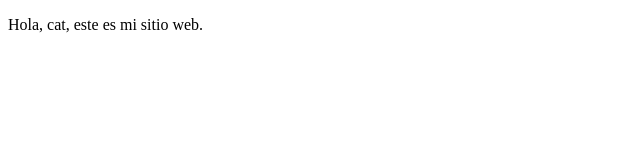
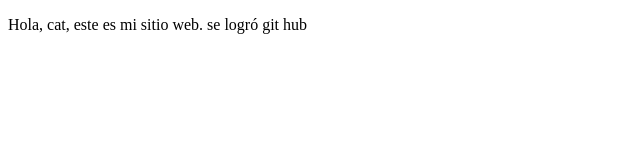
Before and after one commit to Rahulcs98/ProyectoDemoCursoPrework1, a plain HTML site: page index.html in a window 1280 px wide. Shown: the whole page, without its empty margins (0-640 px from the left). Drawn offline with Linux system fonts and the light colour scheme.

Commit message:
cambios agregamos saludos

```diff
--- a/index.html
+++ b/index.html
@@ -9,6 +9,7 @@
 <body>
     <p>
         Hola, cat, este es mi sitio web.
+        se logró git hub
     </p>
 
 </body>
```
